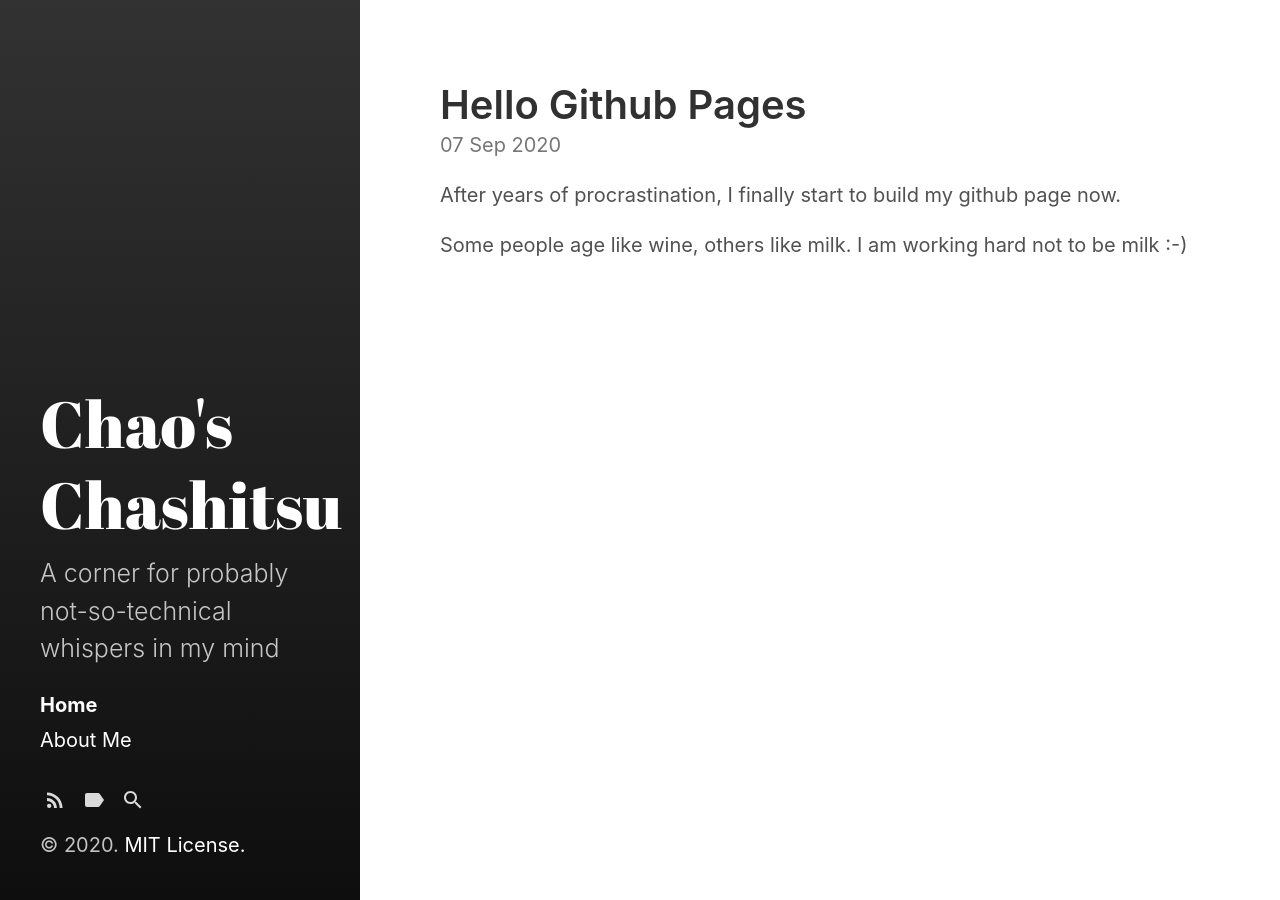
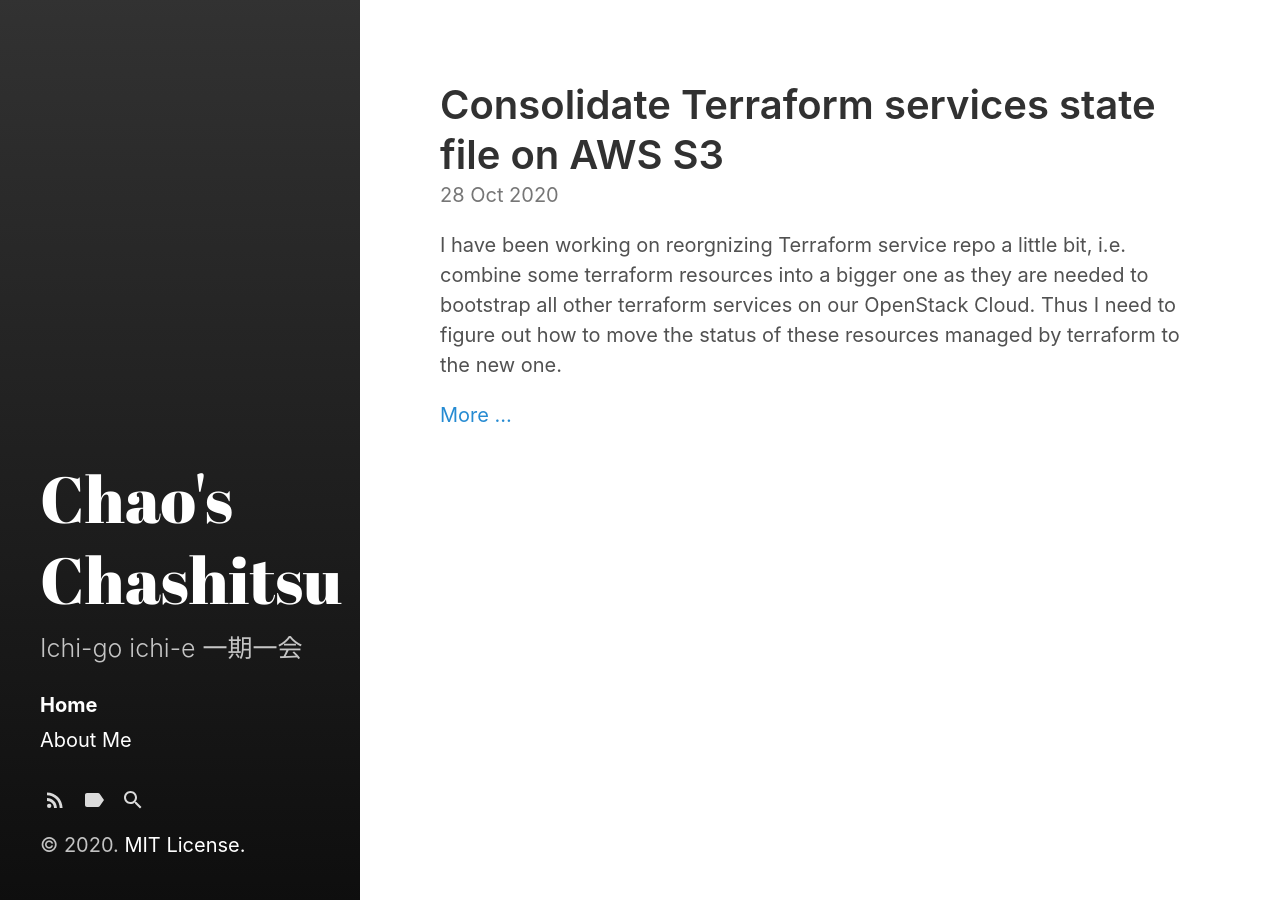
Before and after one commit to puppetninja/puppetninja.github.io, a Jekyll site: the page built from index.html, in a window 1280 px wide. Built offline with Jekyll 4.4.1, drawn with Linux system fonts in a browser that asks for light colours; the list of posts is cut into pages by our own code.

Commit message:
Add blog of terraform consolidation

````diff
--- a/_config.yml
+++ b/_config.yml
@@ -4,7 +4,7 @@ highlighter:      rouge
 
 # Setup
 title:            Chao's Chashitsu
-description:      'A corner for probably not-so-technical whispers in my mind'
+description:      'Ichi-go ichi-e 一期一会'
 url:              https://puppetninja.github.io/
 baseurl:          '/'
                   # the optional subpath of your site, e.g. "/blog"
@@ -32,3 +32,6 @@ sidebar_home_link:  true
                                 # page. If you change your paginate_path,
                                 # set this to the root of the paginate_path
                                 # to enable a separate blog link.
+
+disqus:
+  shortname: puppetninja
--- a/_posts/2020-09-07-hello-world.md
+++ /dev/null
@@ -1,9 +0,0 @@
----
-layout: post
-title: Hello Github Pages
-excerpt_separator:  <!--more-->
----
-
-After years of procrastination, I finally start to build my github page now.
-
-Some people age like wine, others like milk. I am working hard not to be milk :-)
--- /dev/null
+++ b/_posts/2020-10-28-terraform-state-file-change.md
@@ -0,0 +1,42 @@
+---
+layout: post
+title: Consolidate Terraform services state file on AWS S3
+excerpt_separator:  <!--more-->
+tags:
+  - terraform
+  - s3
+# comments: true
+---
+
+I have been working on reorgnizing Terraform service repo a little bit, i.e.
+combine some terraform resources into a bigger one as they are needed to
+bootstrap all other terraform services on our OpenStack Cloud. Thus I need to
+figure out how to move the status of these resources managed by terraform to
+the new one.
+
+<!--more-->
+After googling around on the Internet I found some related but not perfect
+solutions, and after poking around I finally ended up with following:
+
+1. Create a new one which contains all the resources declarations
+
+2. Import all resources state to the new service folder
+
+      ```bash
+      terraform import openstack_compute_keypair_v2.<kp> <kp_name>
+      terraform import openstack_networking_secgroup_rule_v2.<sgr> <sgr_uuid>
+      terraform import openstack_networking_secgroup_v2.<sg> <sg_uuid>
+      ```
+
+3. Remove resources state in original folder
+
+      ```bash
+      terraform state rm openstack_compute_keypair_v2.<kp>
+      terraform state rm openstack_networking_secgroup_rule_v2.<sgr>
+      terraform state rm openstack_networking_secgroup_v2.<sg>
+      ```
+
+4. Refresh the terraform state in new folder with `terraform refresh` and run
+`terraform plan` to verify there is nothing need to be done.
+
+5. Delete the remote backend state file and key in DynamoDB of old resources.
````
Also changed, not shown: favicon.png.
